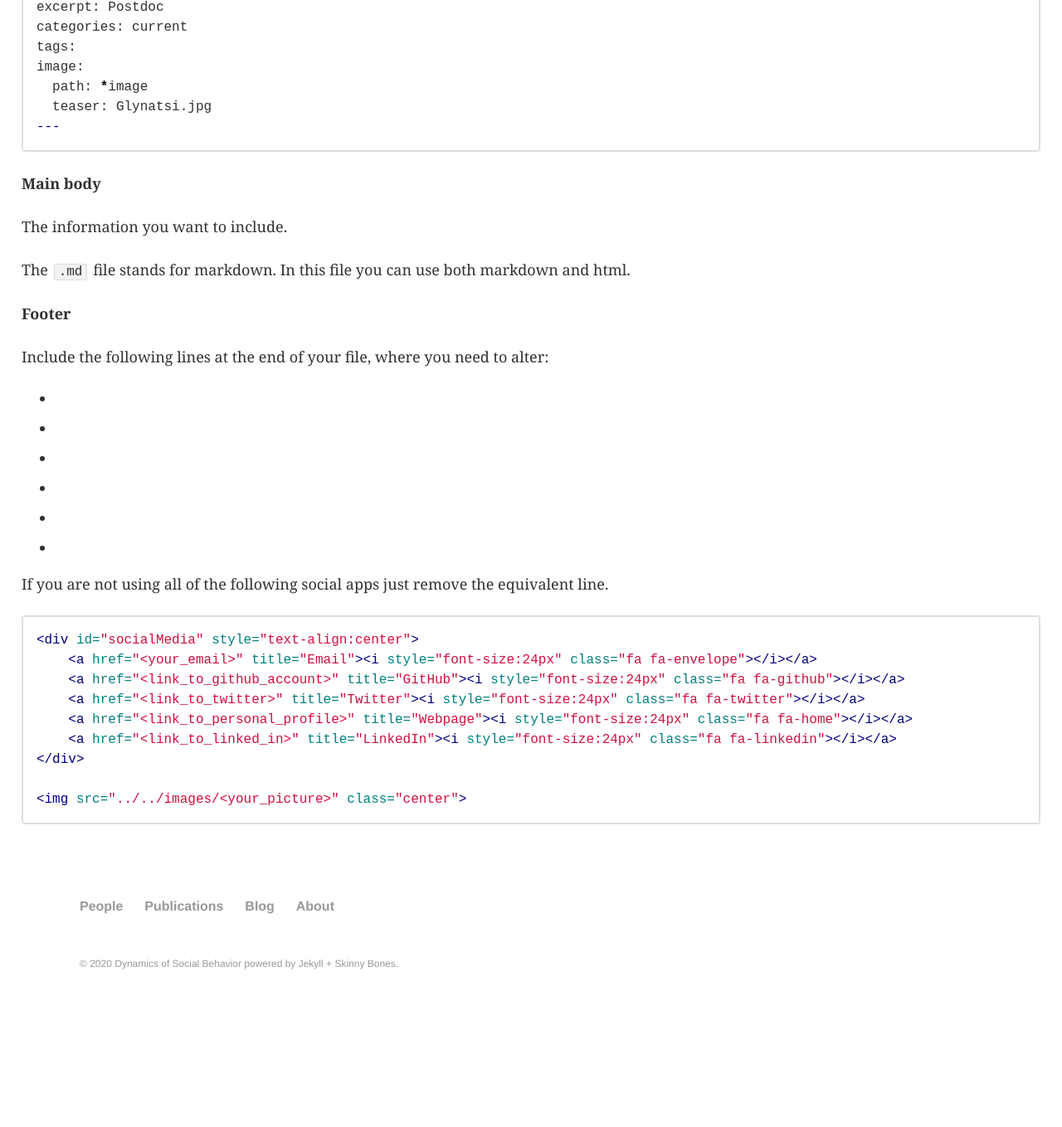
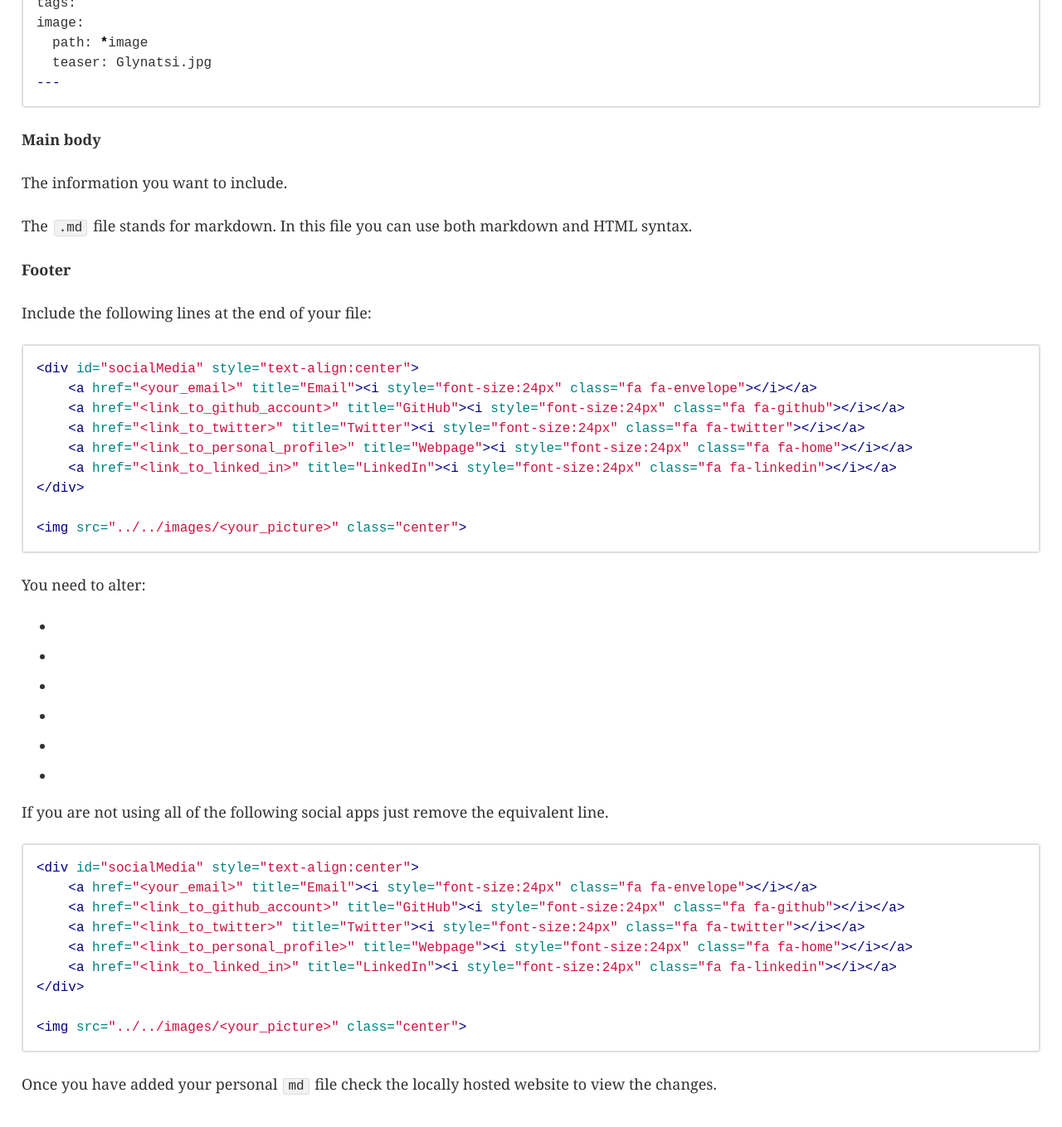
Before and after one commit to DYNOSOBs/social-behaviour, a Jekyll site: the page built from HowTos/AddPeople.md, in a window 1280 px wide and 1400 px high, scrolled down 1575 px. Shown: the top 1359 px of the window at 83% size. Built offline with Jekyll 4.4.1, drawn with Linux system fonts in a browser that asks for light colours; our own code applies the rules of GitHub Pages for plain Markdown files; before the commit the page ends 2823 px from its top, so only the background shows below that; some of the changed text lies outside the part shown.

Commit message:
remove christian's picture and read over AddPeople

````diff
--- a/HowTos/AddPeople.md
+++ b/HowTos/AddPeople.md
@@ -1,11 +1,9 @@
 # Add People
 
 In order to add your personal profile you must include a new file (`.md`) file
-under `_posts/people/`.
+in `_posts/people/`.
 
-Firstly before you make any changes you need to branch
-(do not make changes to `master`).
-
+Firstly you need to branch (do not make changes to `master`).
 To branch use the commands `git branch <name>` and `git checkout <name>`.
 
 Name the branch as `add-people-your_last_name`. For example:
@@ -15,7 +13,7 @@
 $ git checkout add-people-glynatsi
 ```
 
-Once you have branched create a new `.md` file under `_posts/people/`. The name
+Once you have branched create a new `.md` file in `_posts/people/`. The name
 of the file should follow the format `year-month-day-your_last_name.md` where:
 
 - `year` is the year you joined the group
@@ -74,11 +72,26 @@
 The information you want to include.
 
 The `.md` file stands for markdown. In this file you can use both markdown and
-html.
+HTML syntax.
 
 **Footer**
 
-Include the following lines at the end of your file, where you need to alter:
+Include the following lines at the end of your file:
+
+
+```html
+<div id="socialMedia" style="text-align:center">
+    <a href="<your_email>" title="Email"><i style="font-size:24px" class="fa fa-envelope"></i></a>
+    <a href="<link_to_github_account>" title="GitHub"><i style="font-size:24px" class="fa fa-github"></i></a>
+    <a href="<link_to_twitter>" title="Twitter"><i style="font-size:24px" class="fa fa-twitter"></i></a>
+    <a href="<link_to_personal_profile>" title="Webpage"><i style="font-size:24px" class="fa fa-home"></i></a>
+    <a href="<link_to_linked_in>" title="LinkedIn"><i style="font-size:24px" class="fa fa-linkedin"></i></a>
+</div>
+
+<img src="../../images/<your_picture>" class="center">
+```
+
+You need to alter:
 
 - <your_email>
 - <link_to_github_account>
@@ -101,3 +114,7 @@
 
 <img src="../../images/<your_picture>" class="center">
 ```
+
+
+Once you have added your personal `md` file check the locally hosted website to
+view the changes.
````
Also changed, not shown: images/Hilbe.jpg (deleted).
